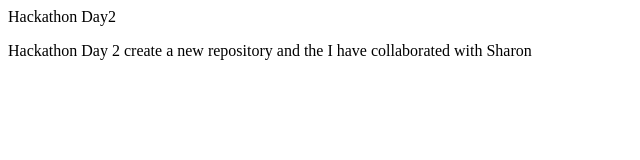
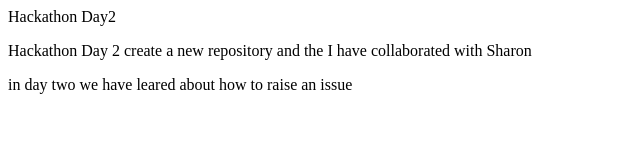
Before and after one commit to KamanaSirisha/Hackthoncollabisuue, a plain HTML site: page htmlhackthon.html in a window 1280 px wide. Shown: the whole page, without its empty margins (0-640 px from the left). Drawn offline with Linux system fonts and the light colour scheme.

Commit message:
Update htmlhackthon.html

```diff
--- a/htmlhackthon.html
+++ b/htmlhackthon.html
@@ -5,5 +5,6 @@
 <body>
 <h> Hackathon Day2</h>
 <p> Hackathon Day 2 create a new repository and the I have collaborated with Sharon </p>
+  <p>in day two we have leared about how to raise an issue</p>
 </body>
 </html>
```
